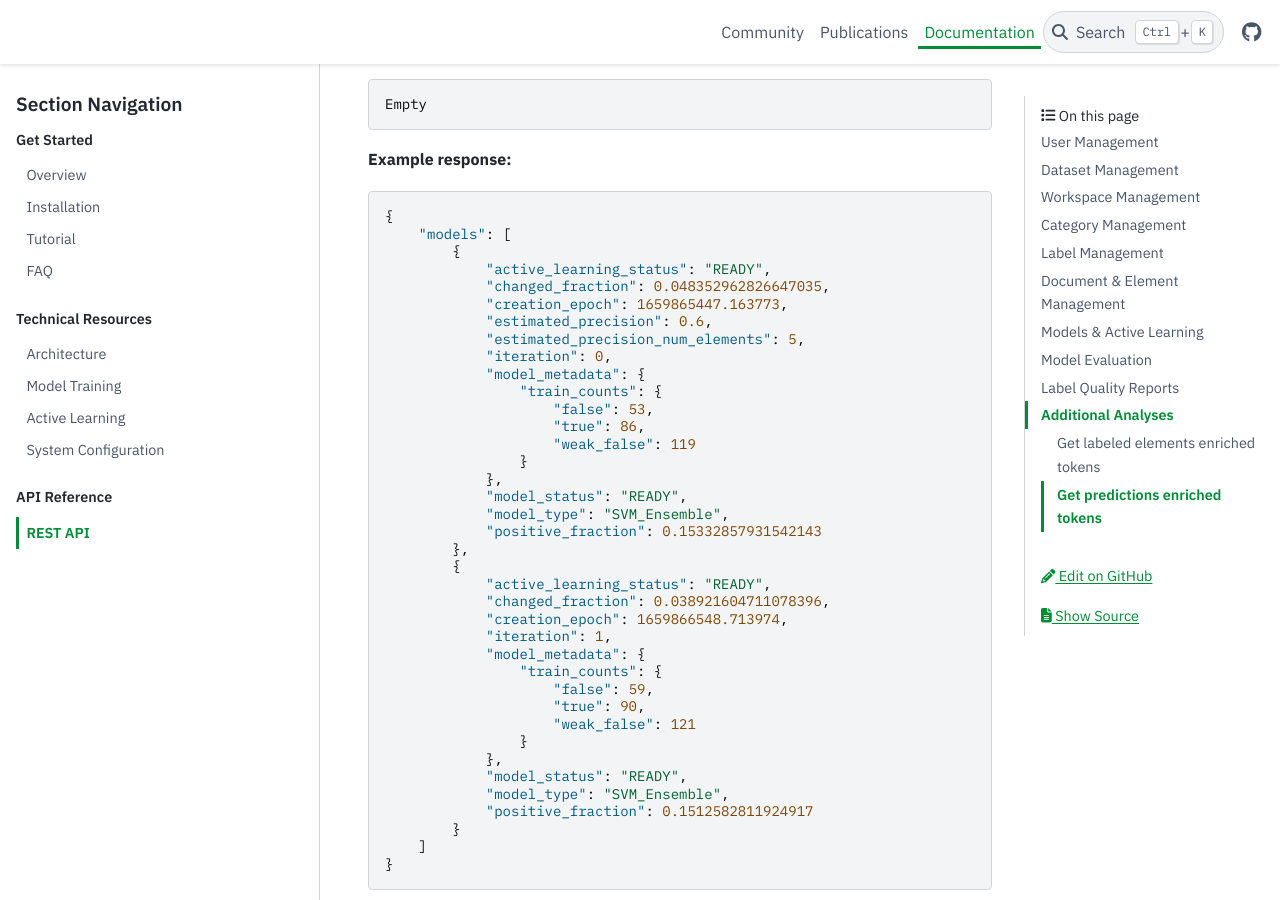
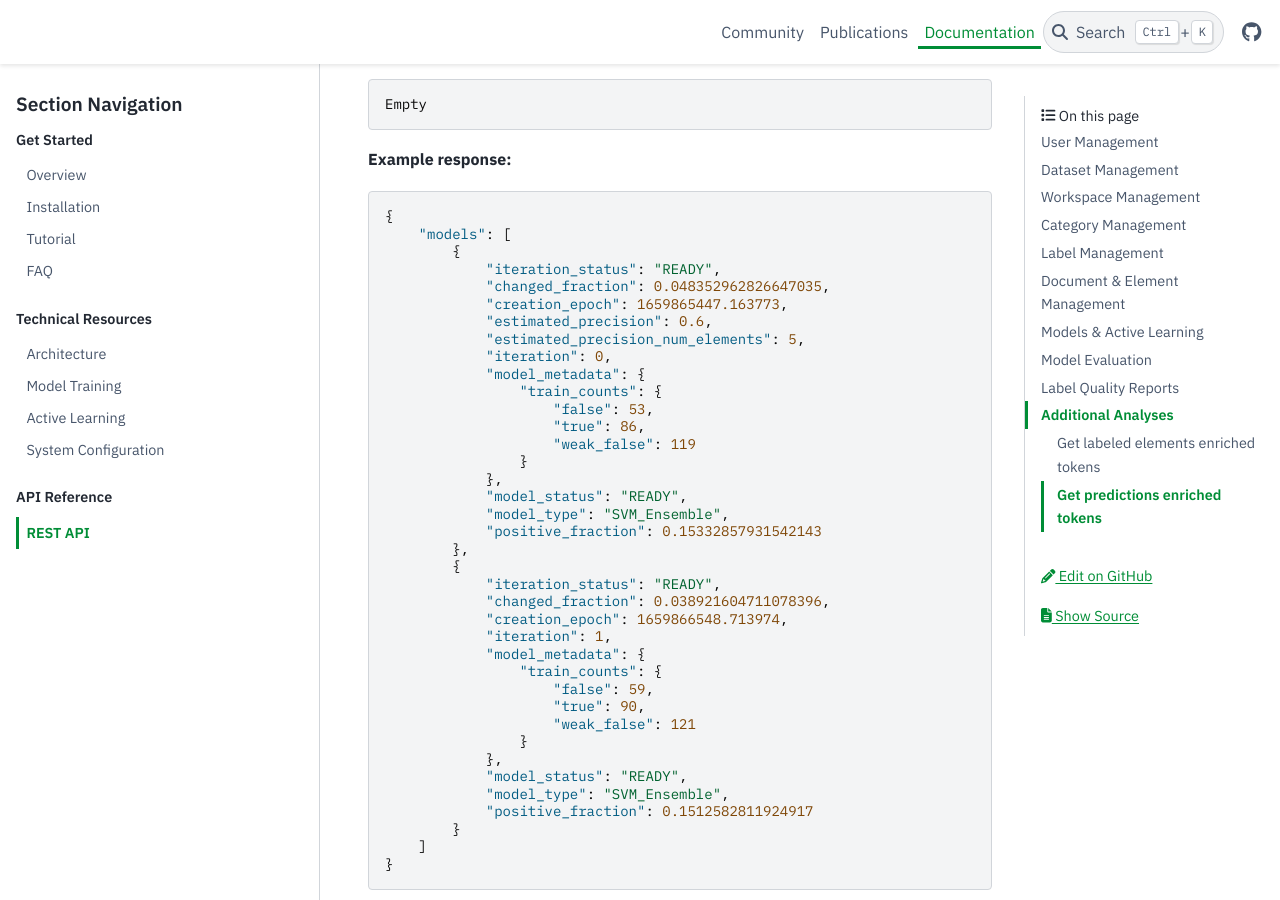
Before and after one commit to label-sleuth/label-sleuth.org, a Sphinx documentation site: the page built from docs/docs/dev/api.md, in a window 1280 px wide and 900 px high, scrolled down 16652 px. Built offline with Sphinx 7.4.7 and the PyData theme 0.15.4, drawn with Linux system fonts in a browser that asks for light colours.

Commit message:
Rename active_learning_status to iteration_status

```diff
--- a/docs/docs/dev/api.md
+++ b/docs/docs/dev/api.md
@@ -805,7 +805,7 @@ Empty
 {
     "models": [
         {
-            "active_learning_status": "READY",
+            "iteration_status": "READY",
             "changed_fraction": 0.048352962826647035,
             "creation_epoch": 1659865447.163773,
             "estimated_precision": 0.6,
@@ -823,7 +823,7 @@ Empty
             "positive_fraction": 0.15332857931542143
         },
         {
-            "active_learning_status": "READY",
+            "iteration_status": "READY",
             "changed_fraction": 0.038921604711078396,
             "creation_epoch": 1659866548.713974,
             "iteration": 1,
```
